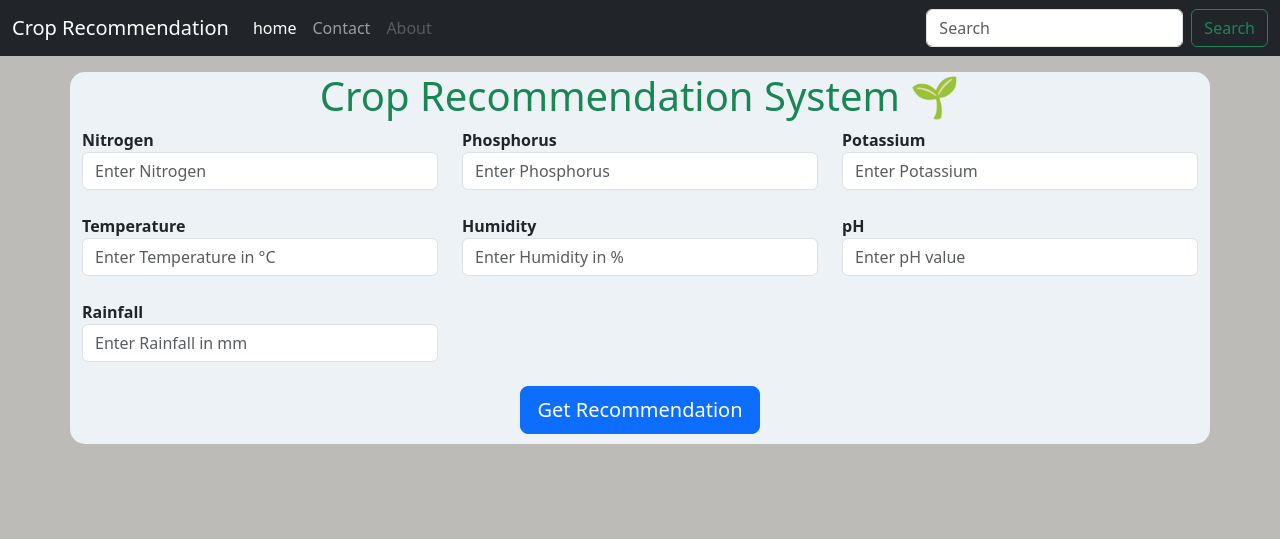
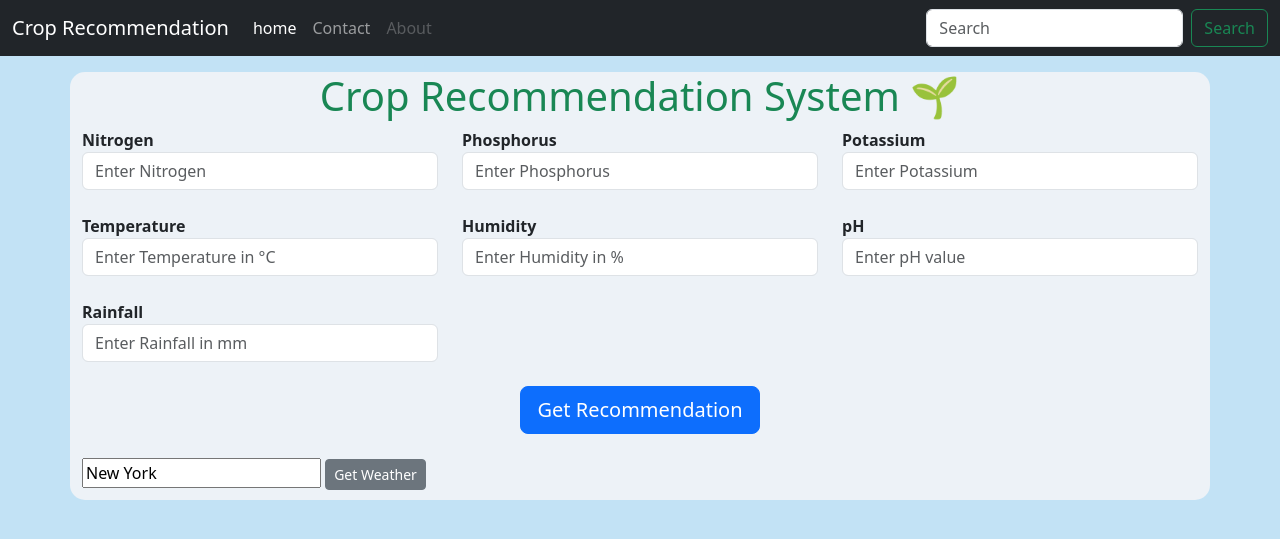
Before and after one commit to ashutoshark/cropconsel, a Flask app: page / in a window 1280 px wide. Shown: the top 539 px of the page. Run offline with Flask 3, Linux system fonts and the light colour scheme; parts of the project's set-up code (start-up, migrations or seed data) failed here and were passed over.

Commit message:
weather aip integration

```diff
--- a/app.py
+++ b/app.py
@@ -3,7 +3,7 @@ import numpy as np
 import pandas
 import sklearn
 import pickle
-
+import requests
 # importing model
 model = pickle.load(open('models/model.pkl','rb'))
 sc = pickle.load(open('models/standscaler.pkl','rb'))
@@ -12,13 +12,42 @@ sc = pickle.load(open('models/standscaler.pkl','rb'))
 # creating flask app
 app = Flask(__name__)
 
+API_KEY = "14eb4cb99a4139d1aca0b7e98b640e26"
 @app.route('/', methods = ['GET', 'POST'])
-def index():
-    return render_template("index.html")
+# this is weather aip implemntaion
+def weather():
+    city = 'New York'  # Default city
+    weather_data = None
 
-@app.route('/home', methods = ['GET', 'POST'])
-def home():
-    return render_template("home.html")
+    if request.method == 'POST':
+        city = request.form['city']
+        weather_data = get_weather_data(city)
+
+    return render_template('index.html', city=city, weather_data=weather_data)
+
+def get_weather_data(city):
+    base_url = 'http://api.openweathermap.org/data/2.5/weather'
+    params = {
+        'q': city,
+        'appid': API_KEY,
+        'units': 'metric'  # You can change this to 'imperial' or 'standard' if needed
+    }
+
+    response = requests.get(base_url, params=params)
+
+    if response.status_code == 200:
+        data = response.json()
+        weather_info = {
+            'temperature': data['main']['temp'],
+            'humidity':data['main']['humidity'],
+            'description': data['weather'][0]['description'],
+            'icon': data['weather'][0]['icon']
+        }
+        return weather_info
+    else:
+        return None
+
+
 
 @app.route("/predict",methods=['POST'])
 def predict():
--- a/templates/index.html
+++ b/templates/index.html
@@ -33,7 +33,7 @@
 
 
 
-  <body style="background:#BCBBB8">
+  <body style="background:#c2e2f5">
   <!--=======================navbar=====================================================-->
 <nav class="navbar navbar-expand-lg navbar-dark bg-dark">
   <div class="container-fluid">
@@ -65,7 +65,7 @@
   <div class="container my-3 mt-3">
       <h1 class="text-success">Crop Recommendation System <span class="text-success">🌱</span></h1>
 
-<!--      adding form-->
+<!--adding form-->
       <form action="/predict" method="POST">
           <div class="row">
               <div class="col-md-4">
@@ -104,8 +104,6 @@
 				</div>
 			</div>
 
-
-
            <div class="row mt-4">
 
            <div class="col-md-12 text-center">
@@ -114,11 +112,33 @@
 			</div>
       </form>
 
+	  <!-- this is weather form -->
+      <div class="row mt-4">
+		<div class="col-md-12">
+
+			<form method="POST">
+				<input type="text" name="city" placeholder="Enter City Name" value="{{ city }}">
+				<button type="submit" class="btn btn-secondary btn-sm">Get Weather</button>
+			</form>
+
+			{% if weather_data %}
+			<div class="weather">
+				<p>City: {{ city }}</p>
+				<p>Temperature: {{ weather_data['temperature'] }}°C</p>
+				<p>Weather: {{ weather_data['description'] }}</p>
+				<p>Humidity:{{weather_data['humidity']}}</p>
+
+				<img src="http://openweathermap.org/img/wn/{{ weather_data['icon'] }}.png" alt="Weather Icon">
+			</div>
+			{% endif %}
+
+		</div>
+	</div>
 
 
        {% if result %}
 		<div class="card bg-dark" style="width: 18rem;">
-		  <img src="{{url_for('static', filename='static/img.jpg')}}" class="card-img-top" alt="...">
+		  <img src="{{url_for('static', filename='img.jpg')}}" class="card-img-top" alt="...">
 		  <div class="card-body">
 			<h5 class="card-title">Recommend Crop for cultivation is:</h5>
 			<p class="card-text">{{ result }}</p>
```
Also changed, not shown: templates/praveen.html (deleted, +0 -17 lines), templates/weather.html (added, +25 -0 lines), 3 other files.
